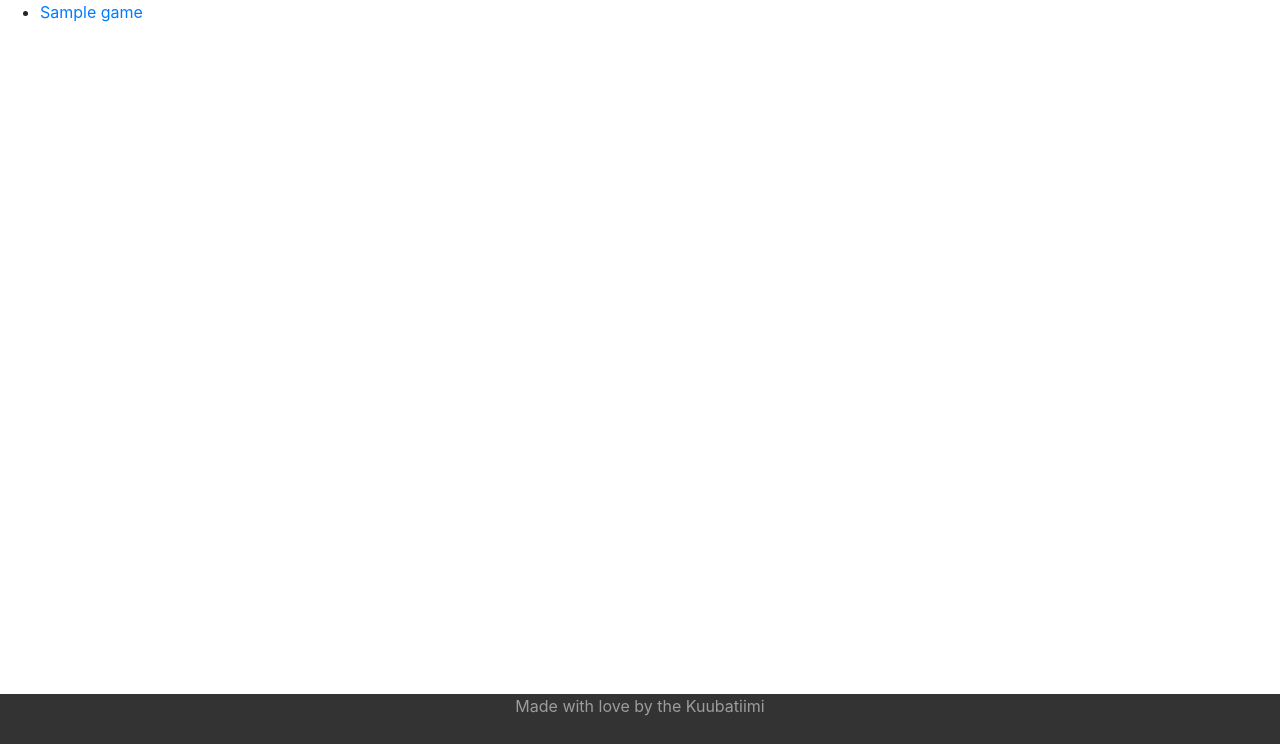
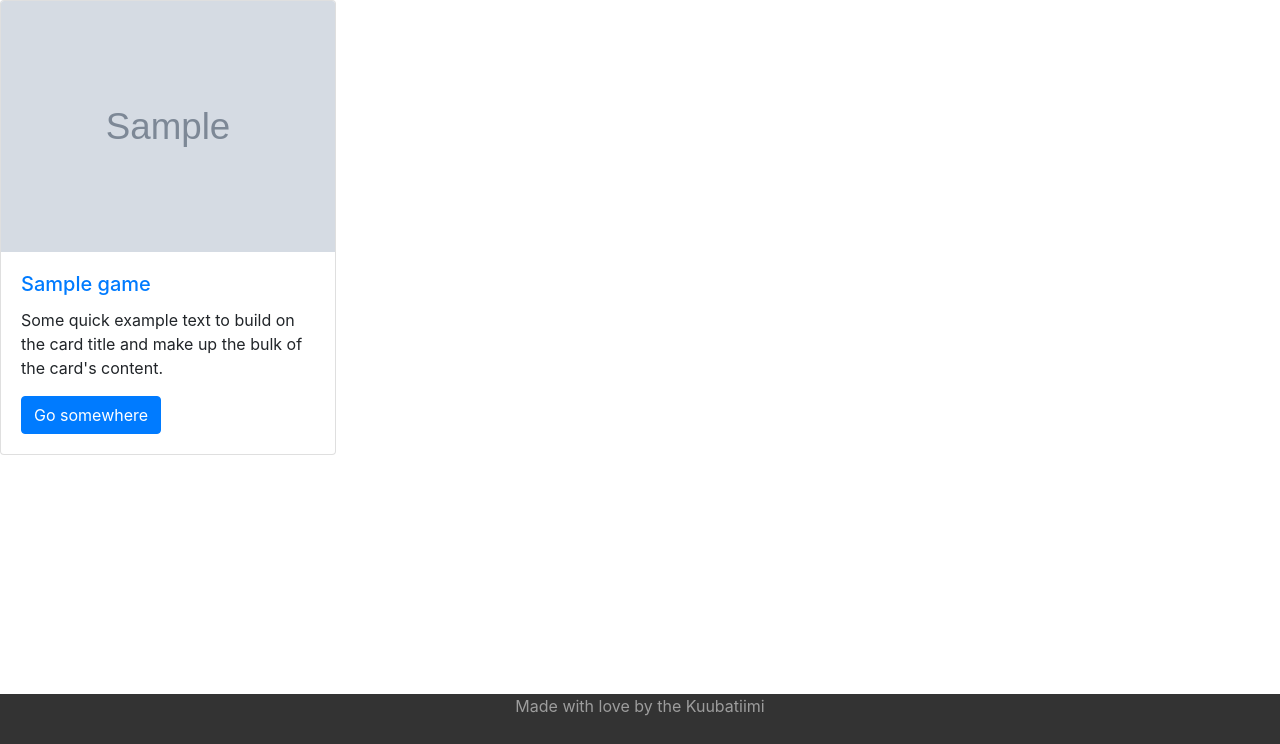
Before and after one commit to khenriksson/wsd-gameshop, a Django app: page /webshop/ in a window 1280 px wide. Shown: the part 56-800 px from the top of the page. Run offline with Django 3.2, Linux system fonts and the light colour scheme; tables that the repository leaves empty hold one stand-in row (values such as "Sample post"); grey boxes marked "Sample" are stand-in pictures; some libraries are stand-ins or nearby versions.

Commit message:
UI tweaks as well as adding a url for pictures

```diff
--- a/webshop/forms.py
+++ b/webshop/forms.py
@@ -15,9 +15,10 @@ class SignUpForm(UserCreationForm):
 class AddGameForm(forms.ModelForm):
     purchases = forms.IntegerField(widget=forms.HiddenInput(), initial='0', required=False)
     game_url = forms.URLField(label='Your game URL',initial='http://', required=True)
+    picture_url = forms.URLField(label='Your picture URL',initial='http://', required=False)
     price = forms.FloatField(label='Game price', required=False)
     game_title = forms.CharField(label='Game name', max_length=50, required=True)
 
     class Meta:
         model = Game
-        fields = ('game_title', 'purchases', 'game_url','price')
+        fields = ('game_title', 'purchases', 'game_url', 'picture_url', 'price')
--- a/webshop/models.py
+++ b/webshop/models.py
@@ -16,10 +16,13 @@ class User(models.Model):
     def __str__(self):
         return self.username
 
+# https://store-images.s-microsoft.com/image/apps.58949.14571142807322667.df9fc94b-3bd3-4ec2-b7a2-423331d84b17.5883e11e-8555-4114-83b7-72d1cb12cd6e?mode=scale&q=90&h=1080&w=1920
+# Default picture for url
 class Game(models.Model):
     purchases = models.IntegerField()
     #developer = models.ForeignKey(User, on_delete=models.CASCADE)
     game_url = models.URLField()
+    picture_url = models.URLField(default="https://store-images.s-microsoft.com/image/apps.58949.14571142807322667.df9fc94b-3bd3-4ec2-b7a2-423331d84b17.5883e11e-8555-4114-83b7-72d1cb12cd6e?mode=scale&q=90&h=1080&w=1920")
     price = models.FloatField()
     game_title = models.CharField(max_length=50, default="Untitled")
     def __str__(self):
--- a/webshop/static/webshop/style.css
+++ b/webshop/static/webshop/style.css
@@ -31,8 +31,8 @@ body {
   margin-bottom: 0px;
 } */
 
-#container{
-    min-height:100%;
+#container {
+  min-height: 100%;
 }
 
 #main {
@@ -64,3 +64,6 @@ body {
 }
 
 /* Other Classes for Page Styling */
+.card-style  {
+  margin: 100;
+}
--- a/webshop/templates/webshop/addgame.html
+++ b/webshop/templates/webshop/addgame.html
@@ -17,7 +17,7 @@
         {% endfor %}
       </p>
     {% endfor %}
-    <button type="submit" style="margin-bottom:20px;">Add game</button>
+    <button class="btn btn-primary" type="submit" style="margin-bottom:20px;">Add game</button>
     </div>
   </form>
 <a class="navbar-brand" href="{% url 'index' %}">Back to games</a>
--- a/webshop/templates/webshop/index.html
+++ b/webshop/templates/webshop/index.html
@@ -1,11 +1,26 @@
 {% extends "base.html" %} {% load static %} {% block content %}
-<div class="table">
-  <ul id="horizontal-list">
-    {% for game in all_games %}
 
-    <li><a href="/webshop/{{game.id}}/"> {{game.game_title}}</a></li>
-
-    {% endfor %}
-  </ul>
+<div class="row">
+  {% for game in all_games %}
+  <div class="col-3">
+    <div class="card" style="width: 21rem;">
+      <img
+        class="card-img-top"
+        src="{{game.picture_url}}"
+        alt="Card image cap"
+      />
+      <div class="card-body">
+        <h5 class="card-title">
+          <a href="/webshop/{{game.id}}/"> {{game.game_title}}</a>
+        </h5>
+        <p class="card-text">
+          Some quick example text to build on the card title and make up the
+          bulk of the card's content.
+        </p>
+        <a href="/webshop/{{game.id}}/" class="btn btn-primary">Go somewhere</a>
+      </div>
+    </div>
+  </div>
+  {% endfor %}
 </div>
 {% endblock %}
--- a/webshop/templates/webshop/navigation.html
+++ b/webshop/templates/webshop/navigation.html
@@ -1,19 +1,45 @@
+<div class="row">
+  <div class="col">
     <nav class="navbar navbar-expand-lg navbar-dark bg-dark">
       <a class="navbar-brand" href="{% url 'index' %}">GAMESHOP</a>
-  <button class="navbar-toggler" type="button" data-toggle="collapse" data-target="#navbarNavAltMarkup" aria-controls="navbarNavAltMarkup" aria-expanded="false" aria-label="Toggle navigation">
+      <button
+        class="navbar-toggler"
+        type="button"
+        data-toggle="collapse"
+        data-target="#navbarNavAltMarkup"
+        aria-controls="navbarNavAltMarkup"
+        aria-expanded="false"
+        aria-label="Toggle navigation"
+      >
         <span class="navbar-toggler-icon"></span>
       </button>
       <div class="collapse navbar-collapse" id="navbarNavAltMarkup">
         <div class="navbar-nav">
           <a class="nav-item nav-link" href="#">page 3</a>
           {% if user.is_authenticated %}
-        <a class="nav-item nav-link" href="/webshop/addgame/"><span>Add Game</span></a>
-        <a class="nav-item nav-link" href="{% url 'logout'%}?next={{request.path}}">Logout</a>
-        <a class="nav-item nav-link" href="/webshop/profile/"><span> {{ user.get_username }}</span></a>
+          <a class="nav-item nav-link" href="/webshop/addgame/"
+            ><span>Add Game</span></a
+          >
+          <a
+            class="nav-item nav-link"
+            href="{% url 'logout'%}?next={{request.path}}"
+            >Logout</a
+          >
+          <a class="nav-item nav-link" href="/webshop/profile/"
+            ><span> {{ user.get_username }}</span></a
+          >
           {% else %}
-        <a class="nav-item nav-link" href="{% url 'login'%}?next={{request.path}}">Login</a>
-        <a class="nav-item nav-link" href="{% url 'signup' %}"><span>Sign up</span></a>
+          <a
+            class="nav-item nav-link"
+            href="{% url 'login'%}?next={{request.path}}"
+            >Login</a
+          >
+          <a class="nav-item nav-link" href="{% url 'signup' %}"
+            ><span>Sign up</span></a
+          >
           {% endif %}
         </div>
       </div>
     </nav>
+  </div>
+</div>
--- a/webshop/templates/webshop/signup.html
+++ b/webshop/templates/webshop/signup.html
@@ -18,7 +18,7 @@
         {% endfor %}
       </p>
     {% endfor %}
-    <button type="submit" style="margin-bottom:20px;">Sign up</button>
+    <button class="btn btn-primary" type="submit" style="margin-bottom:20px;">Sign up</button>
     </div>
   </form>
 <a class="navbar-brand" href="{% url 'index' %}">Back to games</a>
```
Also changed, not shown: webshop/migrations/0005_game_picture_url.py (added). Lines whose indentation alone changed are shown as unchanged.
